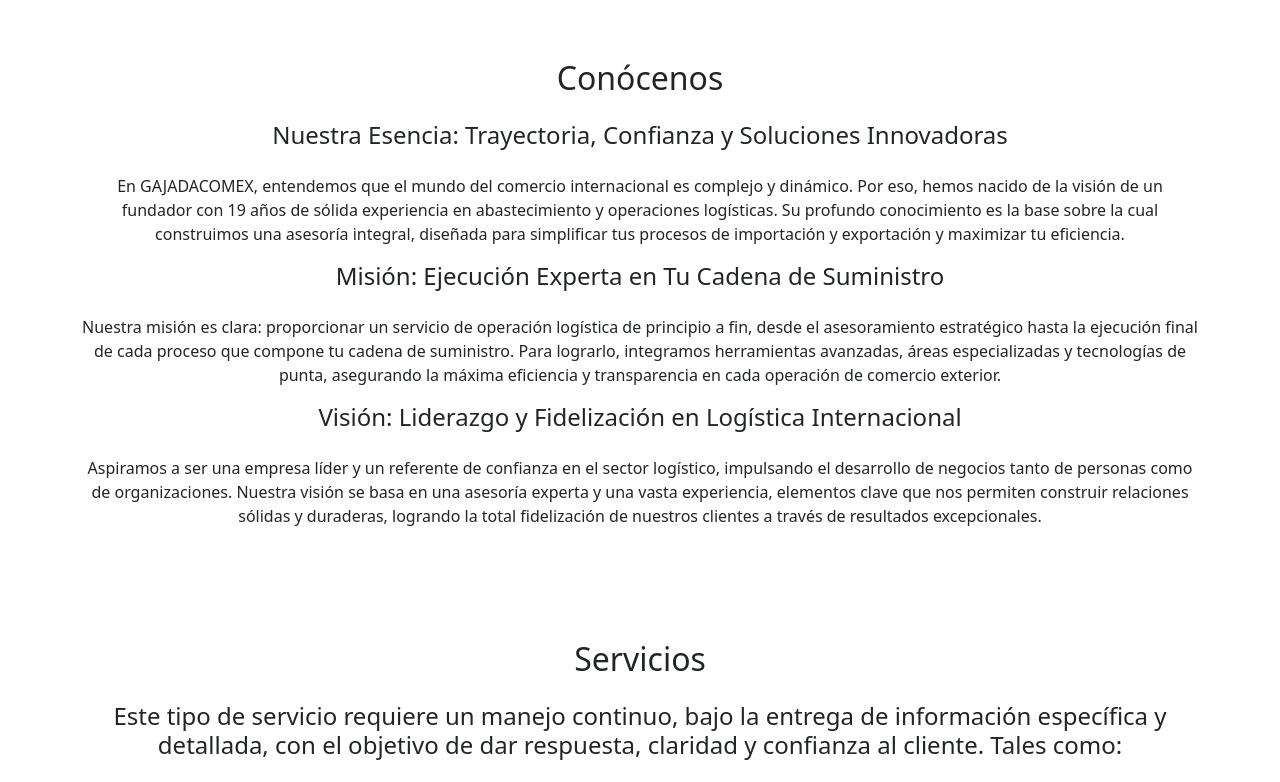
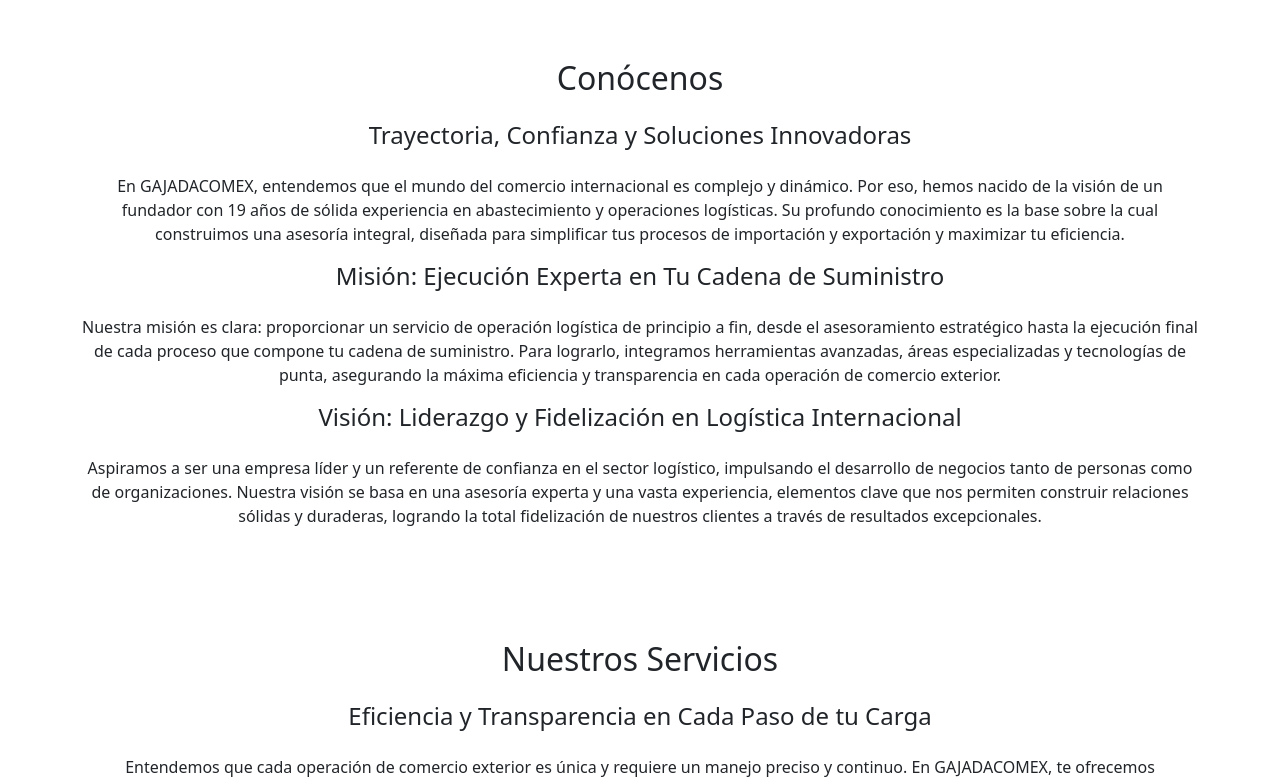
Before and after one commit to diegocmd20/Gajadacomex, a Vue app: page / in a window 1280 px wide. Shown: the part 240-1022 px from the top of the page. Built offline with nearby package versions, Linux system fonts and the light colour scheme.

Commit message:
Nosotros.vue and ServiciosPreview.vue modified

```diff
--- a/src/components/Nosotros.vue
+++ b/src/components/Nosotros.vue
@@ -3,7 +3,7 @@
         <div class="container">
             <h2 class="mb-4 text-center">Conócenos</h2>
             <div class="row">
-                <h3 class="h4 mb-4">Nuestra Esencia: Trayectoria, Confianza y Soluciones Innovadoras</h3>
+                <h3 class="h4 mb-4">Trayectoria, Confianza y Soluciones Innovadoras</h3>
                 <p>En GAJADACOMEX, entendemos que el mundo del comercio internacional es complejo y dinámico. Por eso,
                     hemos nacido de la visión de un fundador con 19 años de sólida experiencia en abastecimiento y
                     operaciones logísticas. Su profundo conocimiento es la base sobre la cual construimos una asesoría
--- a/src/components/ServiciosPreview.vue
+++ b/src/components/ServiciosPreview.vue
@@ -1,11 +1,10 @@
 <template>
     <section class="py-5" id="servicios">
         <div class="container">
-            <h2 class="mb-4 text-center">Servicios</h2>
+            <h2 class="mb-4 text-center">Nuestros Servicios</h2>
             <div class="row">
-                <h4 class="mb-4">Este tipo de servicio requiere un manejo continuo, bajo la entrega de información
-                    específica y detallada, con el objetivo de dar respuesta, claridad y confianza al cliente. Tales
-                    como:</h4>
+                <h4 class="mb-4">Eficiencia y Transparencia en Cada Paso de tu Carga</h4>
+                <p>Entendemos que cada operación de comercio exterior es única y requiere un manejo preciso y continuo. En GAJADACOMEX, te ofrecemos información específica y detallada en todo momento, garantizando claridad, confianza y respuesta rápida a tus necesidades.</p>
                 <div v-for="(servicio, index) in serviciosPrincipales" :key="index" class="col-md-4 mb-4">
                     <div class="card h-100" data-aos="fade-up">
                         <div class="card-body">
```
